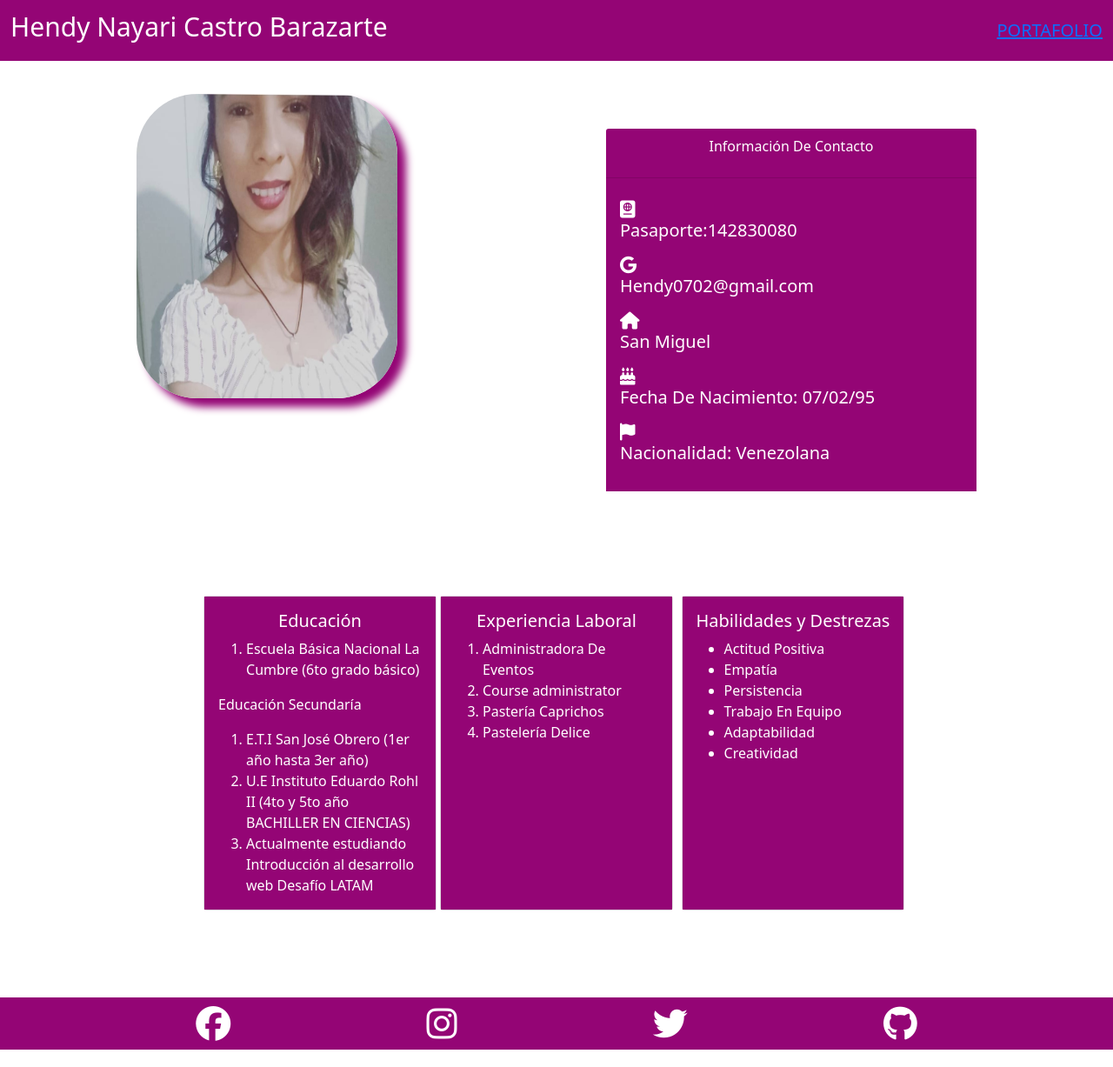
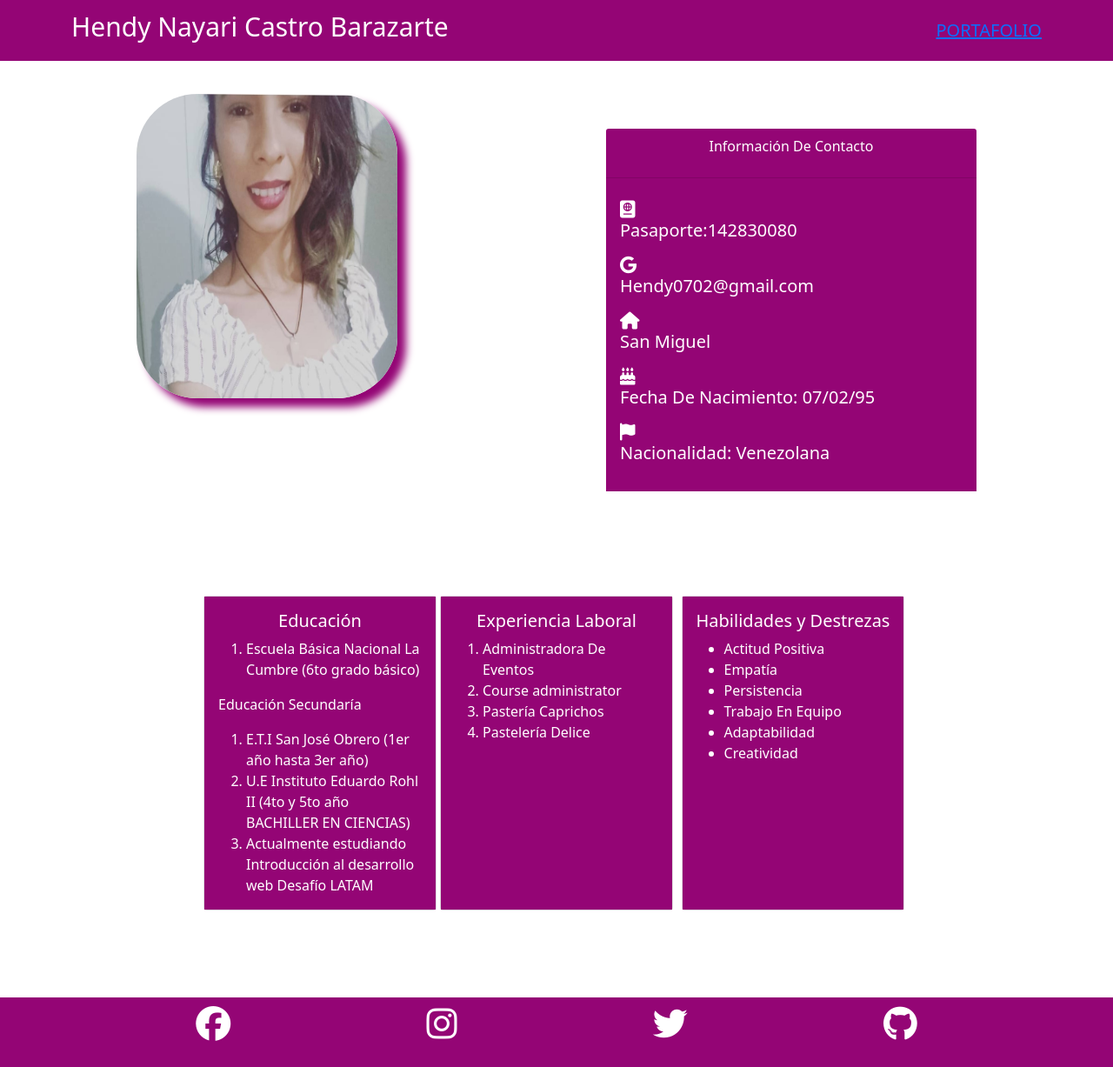
Before and after one commit to josecorredorm/hendycastro.github.io, a plain HTML site: page index.html in a window 1280 px wide. Shown: the whole page at 87% size. Drawn offline with nearby package versions, Linux system fonts and the light colour scheme.

Commit message:
:hammer: se cambia el navbar utilizando container, en el footer se modifica el parapadeo de los icons ya que parece spam

```diff
--- a/assets/css/style.css
+++ b/assets/css/style.css
@@ -44,7 +44,8 @@
     display: flex;
     justify-content: space-evenly;
     font-size: 40px;
-    margin-top: 70px;
+    margin-top: 20px;
+    height: 80px;
 }
 .portafolio{
     font-size: 40px;
--- a/index.html
+++ b/index.html
@@ -14,7 +14,7 @@
 <body>
     <header>
         <nav class="navbar navbar-expand-lg navbar-dark fixed-top">
-            <div class="container-fluid">
+            <div class="container">
                 <h1 class="navbar-brand">Hendy Nayari Castro Barazarte</h1>
 
                 <li class="nav">
@@ -136,14 +136,11 @@
         </div>
     </div>
 <footer class="footer">
-    <a href="https://web.facebook.com/NaayaHc/"><i class="fa-brands fa-facebook fa-fade" style="color: #ffffff;"></i></a>
-    <a href="https://www.instagram.com/naayac7/"><i class="fa-brands fa-instagram fa-fade" style="color: #ffffff;"></i></a>
-    <a href="https://twitter.com/Nn_aaya"><i class="fa-brands fa-twitter fa-fade" style="color: #ffffff;"></i></a>
-    <a href="https://github.com/HendyCastro"><i class="fa-brands fa-github fa-fade" style="color: #ffffff;"></i></a>
+    <a href="https://web.facebook.com/NaayaHc/"><i class="fa-brands fa-facebook" style="color: #ffffff;"></i></a>
+    <a href="https://www.instagram.com/naayac7/"><i class="fa-brands fa-instagram" style="color: #ffffff;"></i></a>
+    <a href="https://twitter.com/Nn_aaya"><i class="fa-brands fa-twitter" style="color: #ffffff;"></i></a>
+    <a href="https://github.com/HendyCastro"><i class="fa-brands fa-github " style="color: #ffffff;"></i></a>
 
 </footer>
-
-
-
 </body>
 </html>
```
